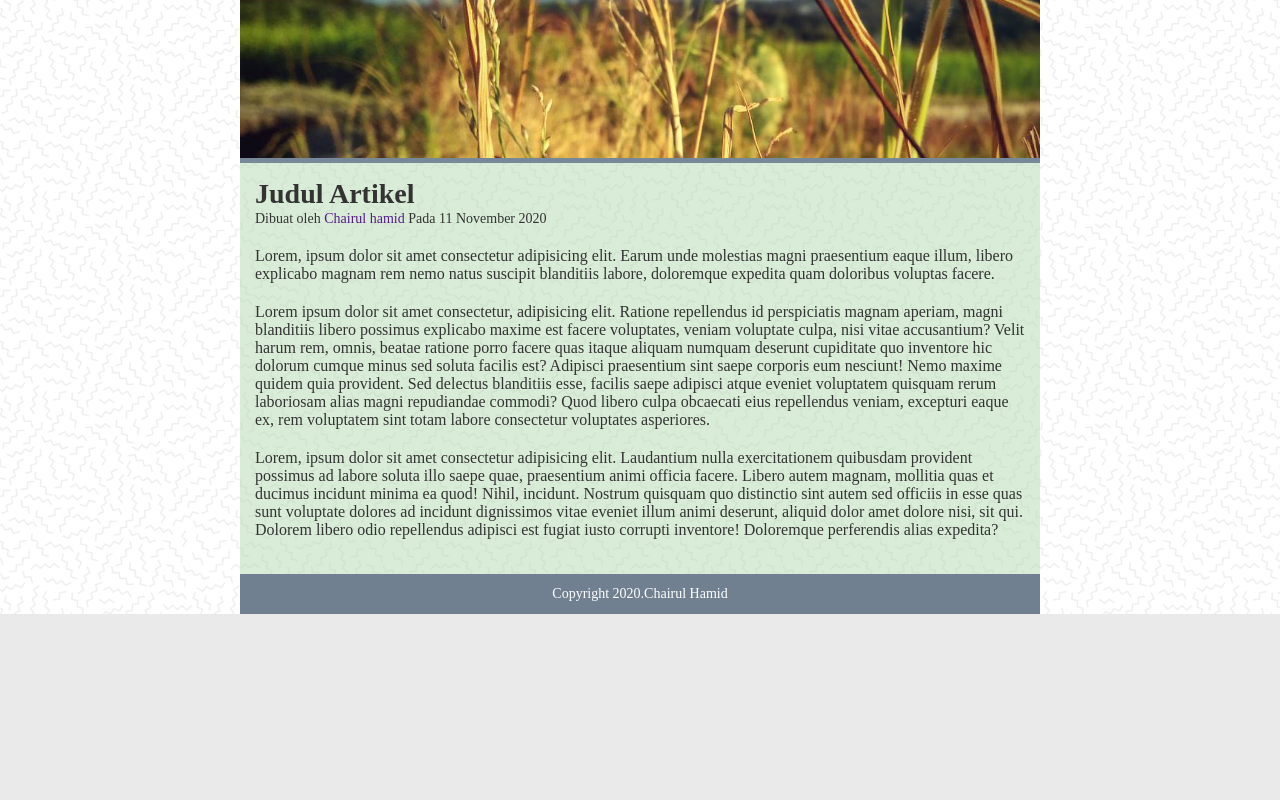
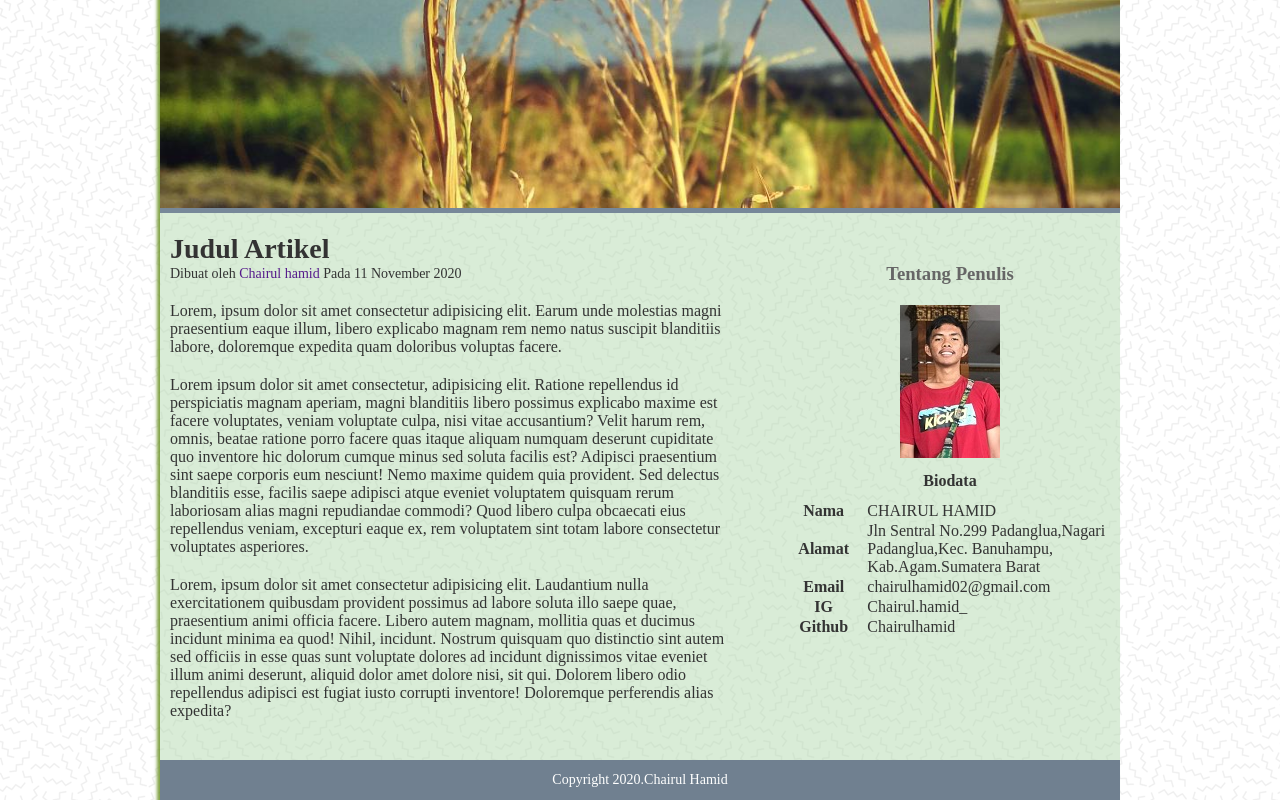
Before and after one commit to Chairulhamid/website-sederhana, a plain HTML site: page index.html in a window 1280 px wide. Shown: the part 334-1134 px from the top of the page. Before the commit the page ends 948 px from the top, so only its background shows below. Drawn offline with Linux system fonts and the light colour scheme.

Commit message:
menambahkan file foto

```diff
--- a/index.html
+++ b/index.html
@@ -23,8 +23,9 @@
             </ul>
         </div>
         <div class="hero"></div>
-        <div class="content">
-            <h2>Judul Artikel</h2>
+        <div class="content cf">
+            <div class="main">
+                   <h2>Judul Artikel</h2>
             <p class="penulis">Dibuat oleh <a href="">Chairul hamid</a> Pada 11 November 2020</p>
 
             <p>Lorem, ipsum dolor sit amet consectetur adipisicing elit. Earum unde molestias magni praesentium eaque illum, libero explicabo magnam rem nemo natus suscipit blanditiis labore, doloremque expedita quam doloribus voluptas facere.</p>
@@ -32,6 +33,40 @@
             <p>Lorem ipsum dolor sit amet consectetur, adipisicing elit. Ratione repellendus id perspiciatis magnam aperiam, magni blanditiis libero possimus explicabo maxime est facere voluptates, veniam voluptate culpa, nisi vitae accusantium? Velit harum rem, omnis, beatae ratione porro facere quas itaque aliquam numquam deserunt cupiditate quo inventore hic dolorum cumque minus sed soluta facilis est? Adipisci praesentium sint saepe corporis eum nesciunt! Nemo maxime quidem quia provident. Sed delectus blanditiis esse, facilis saepe adipisci atque eveniet voluptatem quisquam rerum laboriosam alias magni repudiandae commodi? Quod libero culpa obcaecati eius repellendus veniam, excepturi eaque ex, rem voluptatem sint totam labore consectetur voluptates asperiores.</p>
 
             <p>Lorem, ipsum dolor sit amet consectetur adipisicing elit. Laudantium nulla exercitationem quibusdam provident possimus ad labore soluta illo saepe quae, praesentium animi officia facere. Libero autem magnam, mollitia quas et ducimus incidunt minima ea quod! Nihil, incidunt. Nostrum quisquam quo distinctio sint autem sed officiis in esse quas sunt voluptate dolores ad incidunt dignissimos vitae eveniet illum animi deserunt, aliquid dolor amet dolore nisi, sit qui. Dolorem libero odio repellendus adipisci est fugiat iusto corrupti inventore! Doloremque perferendis alias expedita?</p>
+
+            </div>
+            <div class="sidebar">
+                <h3>Tentang Penulis</h3>
+                <img src="img/IMG-20190928-WA0022.jpg" alt="Chairul Hamid">
+                <h4>Biodata</h4>
+                 <table >
+                               <tr>
+                                   <th>Nama</th>
+                                   <td>CHAIRUL HAMID</td>
+                               </tr>
+
+                                <th>Alamat </th>
+                                <td>    Jln Sentral No.299 Padanglua,Nagari Padanglua,Kec. Banuhampu, Kab.Agam.Sumatera Barat</td>
+                            </tr>
+
+
+                            <tr>
+                                <th>Email </th>
+                                <td>    chairulhamid02@gmail.com</td>
+                            </tr>
+                            <tr>
+                                <th>IG  </th>
+                                <td>    Chairul.hamid_</td>
+                            </tr>
+                            <tr>
+                                <th>Github</th>
+                                <td>    Chairulhamid</td>
+
+                            </tr>
+                           </table>
+            </div>
+
+
         </div>
         <div class="footer">
             <p class="copy">Copyright 2020.Chairul Hamid </p>
--- a/style.css
+++ b/style.css
@@ -12,9 +12,10 @@ body {
 }
 
 .container {
-    width: 800px;
+    width: 960px;
     margin: auto;
     background-color: rgba(180, 218, 175, .5);
+    box-shadow: -3px 3px 3px rgba(98, 139, 22, 0.8);
 
 }
 
@@ -56,10 +57,12 @@ body {
 .header .input {
     width: 200px;
     height: 20px;
-    text-align: center;
+
     border-radius: 10px;
     border: 1px solid white;
-    margin-left: 60px;
+    position: relative;
+    margin-left: 230px;
+
 }
 
 .header .cari {
@@ -70,6 +73,7 @@ body {
     color: rgb(255, 255, 255);
     border-radius: 10px;
     border: 2px solid rgb(129, 197, 146);
+
 }
 
 .header .cari:hover {
@@ -96,7 +100,7 @@ body {
 }
 
 .hero {
-    height: 350px;
+    height: 400px;
     background-image: url(img/tanaman.jpg);
     background-size: cover;
     background-position: 0 -150px;
@@ -105,30 +109,76 @@ body {
 
 }
 
-.content {
-    padding: 15px;
+.main {
+    width: 600px;
+    padding: 20px;
+    margin-left: -10px;
+    box-sizing: border-box;
+    float: left;
+
 }
 
-.content h2 {
+.main h2 {
     font-size: 28px;
     font-weight: bold;
 }
 
-.content .penulis {
+.main .penulis {
     font-size: 14px;
     margin-top: 1px
 }
 
-.content .penulis a {
+.main .penulis a {
     text-decoration: none;
 }
 
-.content .penulis a:hover {
+.main .penulis a:hover {
     color: red;
 }
 
 .container p {
     margin-bottom: 20px;
+}
+
+.sidebar {
+    width: 300px;
+    float: right;
+    padding: 20px;
+    padding-top: 50px;
+
+
+}
+
+.sidebar h3 {
+    font-weight: bold;
+    color: #666;
+    text-align: center;
+    padding-bottom: 20px;
+
+}
+
+.sidebar img {
+    margin-left: 100px;
+}
+
+.sidebar h4 {
+    text-align: center;
+    margin-top: 10px;
+    margin-bottom: 10px;
+}
+
+.sidebar table {
+    width: 350px;
+    margin-left: -20px;
+}
+
+.sidebar table tr th {
+    width: 100px;
+
+}
+
+.sidebar table tr td {
+    width: 300px;
 }
 
 .footer {
@@ -142,6 +192,29 @@ body {
     color: rgb(255, 255, 255);
     font-size: 14px;
     line-height: 40px;
+}
 
 
+
+
+
+/* ini clear fix */
+.cf:before,
+.cf:after {
+    content: " ";
+    /* 1 */
+    display: table;
+    /* 2 */
 }
+
+.cf:after {
+    clear: both;
+}
+
+/**
+ * For IE 6/7 only
+ * Include this rule to trigger hasLayout and contain floats.
+ */
+.cf {
+    *zoom: 1;
+}
```
Also changed, not shown: img/IMG-20190928-WA0022.jpg (added).
